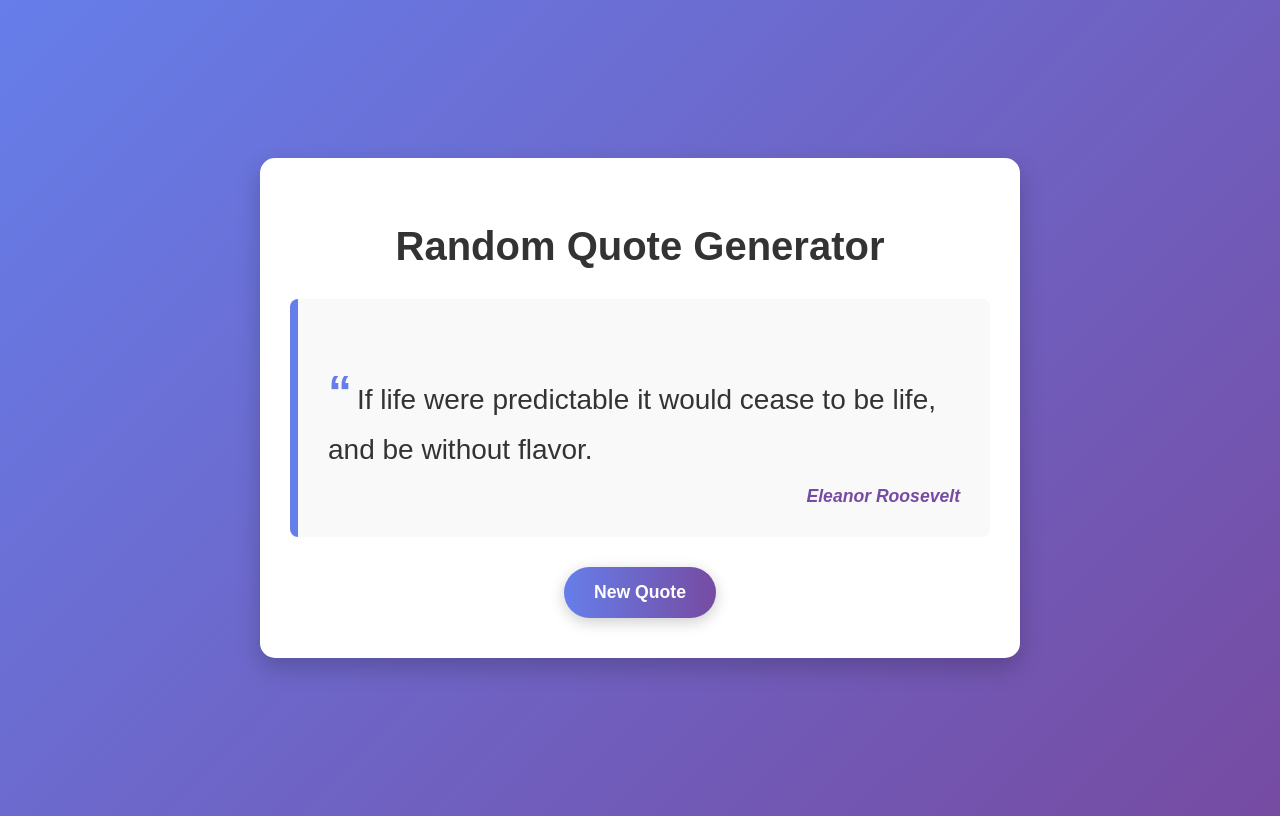
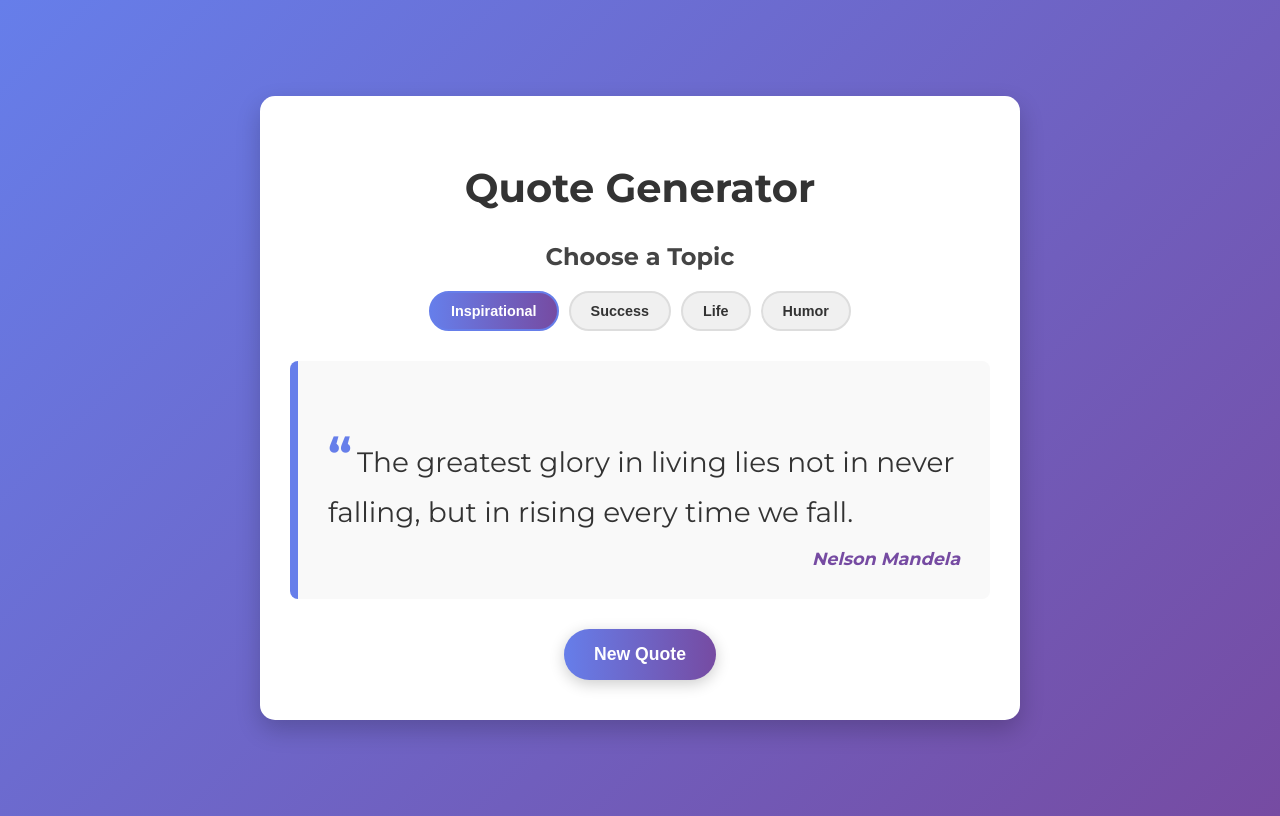
Before and after one commit to nithish-reddy-123/quote-generator, a plain HTML site: page index.html in a window 1280 px wide. Drawn offline with Linux system fonts and the light colour scheme.

Commit message:
added some features

```diff
--- a/index.css
+++ b/index.css
@@ -114,3 +114,49 @@ h1 {
         font-size: 1rem;
     }
 }
+/* --- Add this to your existing style.css --- */
+
+/* --- Interests Section Styling --- */
+.interests-container {
+    margin-bottom: 30px;
+    text-align: center;
+}
+
+.interests-container h2 {
+    font-size: 1.5rem;
+    margin-bottom: 20px;
+    font-weight: 700;
+    color: #444;
+}
+
+.interest-buttons {
+    display: flex;
+    justify-content: center;
+    flex-wrap: wrap;
+    gap: 10px; /* Adds space between buttons */
+}
+
+.interest-btn {
+    background-color: #f0f0f0;
+    color: #333;
+    border: 2px solid #ddd;
+    padding: 10px 20px;
+    font-size: 0.9rem;
+    font-weight: 700;
+    cursor: pointer;
+    border-radius: 50px;
+    transition: all 0.3s ease;
+    outline: none;
+}
+
+.interest-btn:hover {
+    background-color: #e0e0e0;
+    border-color: #ccc;
+}
+
+/* --- Style for the active interest button --- */
+.interest-btn.active {
+    background-image: linear-gradient(to right, #667eea, #764ba2);
+    color: #fff;
+    border-color: #667eea;
+}
--- a/index.html
+++ b/index.html
@@ -4,17 +4,35 @@
     <meta charset="UTF-8">
     <meta name="viewport" content="width=device-width, initial-scale=1.0">
     <title>Random Quote Generator</title>
+    <link rel="preconnect" href="https://fonts.googleapis.com">
+    <link rel="preconnect" href="https://fonts.gstatic.com" crossorigin>
+    <link href="https://fonts.googleapis.com/css2?family=Montserrat:wght@400;700&display=swap" rel="stylesheet">
     <link rel="stylesheet" href="index.css">
 </head>
 <body>
     <div class="container">
- <h1>Random Quote Generator</h1>
+        <h1>Quote Generator</h1>
+
+        <!-- Interest Selection Section -->
+        <div class="interests-container">
+            <h2>Choose a Topic</h2>
+            <div class="interest-buttons">
+                <button class="interest-btn active" data-interest="inspirational">Inspirational</button>
+                <button class="interest-btn" data-interest="success">Success</button>
+                <button class="interest-btn" data-interest="life">Life</button>
+                <button class="interest-btn" data-interest="humor">Humor</button>
+            </div>
+        </div>
+
+        <!-- Quote Display Section -->
         <div class="quote-box">
             <p id="quote">This is a sample quote.</p>
             <small id="author">Sample Author</small>
         </div>
+
         <button id="new-quote-btn">New Quote</button>
     </div>
+
     <script src="index.js"></script>
 </body>
 </html>
--- a/index.js
+++ b/index.js
@@ -1,59 +1,132 @@
-const quotes = [
- {
- quote: "The greatest glory in living lies not in never falling, but in rising every time we fall.",
- author: "Nelson Mandela"
- },
- {
- quote: "The way to get started is to quit talking and begin doing.",
- author: "Walt Disney"
- },
- {
- quote: "Your time is limited, so don't waste it living someone else's life.",
- author: "Steve Jobs"
- },
- {
- quote: "If life were predictable it would cease to be life, and be without flavor.",
- author: "Eleanor Roosevelt"
- },
- {
-    quote: "Life is what happens when you're busy making other plans.",
-    author: "John Lennon"
- },
- {
-    quote: "Get busy living or get busy dying.",
-    author: "Stephen King"
- },
- {
-    quote: "You have within you right now, everything you need to deal with whatever the world can throw at you.",
-    author: "Brian Tracy"
- },
- {
-    quote: "Believe you can and you're halfway there.",
-    author: "Theodore Roosevelt"
- },
- {
-    quote: "The only impossible journey is the one you never begin.",
-    author: "Tony Robbins"
- },
- {
-    quote: "Act as if what you do makes a difference. It does.",
-    author: "William James"
- }
+// const quotes = [
+//  {
+//  quote: "The greatest glory in living lies not in never falling, but in rising every time we fall.",
+//  author: "Nelson Mandela"
+//  },
+//  {
+//  quote: "The way to get started is to quit talking and begin doing.",
+//  author: "Walt Disney"
+//  },
+//  {
+//  quote: "Your time is limited, so don't waste it living someone else's life.",
+//  author: "Steve Jobs"
+//  },
+//  {
+//  quote: "If life were predictable it would cease to be life, and be without flavor.",
+//  author: "Eleanor Roosevelt"
+//  },
+//  {
+//     quote: "Life is what happens when you're busy making other plans.",
+//     author: "John Lennon"
+//  },
+//  {
+//     quote: "Get busy living or get busy dying.",
+//     author: "Stephen King"
+//  },
+//  {
+//     quote: "You have within you right now, everything you need to deal with whatever the world can throw at you.",
+//     author: "Brian Tracy"
+//  },
+//  {
+//     quote: "Believe you can and you're halfway there.",
+//     author: "Theodore Roosevelt"
+//  },
+//  {
+//     quote: "The only impossible journey is the one you never begin.",
+//     author: "Tony Robbins"
+//  },
+//  {
+//     quote: "Act as if what you do makes a difference. It does.",
+//     author: "William James"
+//  }
 
-];
+// ];
 
+// const quoteText = document.getElementById('quote');
+// const authorText = document.getElementById('author');
+// const newQuoteBtn = document.getElementById('new-quote-btn');
+
+// function getRandomQuote() {
+//  const randomIndex = Math.floor(Math.random() * quotes.length);
+//  const randomQuote = quotes[randomIndex];
+//  quoteText.textContent = randomQuote.quote;
+//  authorText.textContent = randomQuote.author;
+// }
+
+// newQuoteBtn.addEventListener('click', getRandomQuote);
+
+// // Display a random quote on initial load
+// getRandomQuote();
+// Object containing quotes categorized by interest
+const quotes = {
+    inspirational: [
+        { quote: "The greatest glory in living lies not in never falling, but in rising every time we fall.", author: "Nelson Mandela" },
+        { quote: "The future belongs to those who believe in the beauty of their dreams.", author: "Eleanor Roosevelt" },
+        { quote: "It is during our darkest moments that we must focus to see the light.", author: "Aristotle" }
+    ],
+    success: [
+        { quote: "The way to get started is to quit talking and begin doing.", author: "Walt Disney" },
+        { quote: "Success is not final, failure is not fatal: it is the courage to continue that counts.", author: "Winston Churchill" },
+        { quote: "I find that the harder I work, the more luck I seem to have.", author: "Thomas Jefferson" }
+    ],
+    life: [
+        { quote: "Your time is limited, so don't waste it living someone else's life.", author: "Steve Jobs" },
+        { quote: "If life were predictable it would cease to be life, and be without flavor.", author: "Eleanor Roosevelt" },
+        { quote: "The purpose of our lives is to be happy.", author: "Dalai Lama" }
+    ],
+    humor: [
+        { quote: "I'm sorry, if you were right, I'd agree with you.", author: "Robin Williams" },
+        { quote: "I always wanted to be somebody, but now I realize I should have been more specific.", author: "Lily Tomlin" },
+        { quote: "If you think you are too small to make a difference, try sleeping with a mosquito.", author: "Dalai Lama" }
+    ]
+};
+
+// DOM Elements
 const quoteText = document.getElementById('quote');
 const authorText = document.getElementById('author');
 const newQuoteBtn = document.getElementById('new-quote-btn');
+const interestButtons = document.querySelectorAll('.interest-btn');
 
-function getRandomQuote() {
- const randomIndex = Math.floor(Math.random() * quotes.length);
- const randomQuote = quotes[randomIndex];
- quoteText.textContent = randomQuote.quote;
- authorText.textContent = randomQuote.author;
+// State variable to keep track of the current interest
+let currentInterest = 'inspirational'; // Default interest
+
+// --- Functions ---
+
+// Function to set the current interest and update active button
+function setInterest(e) {
+    // Remove active class from all buttons
+    interestButtons.forEach(btn => btn.classList.remove('active'));
+
+    // Add active class to the clicked button
+    const clickedButton = e.target;
+    clickedButton.classList.add('active');
+
+    // Update the current interest
+    currentInterest = clickedButton.dataset.interest;
+
+    // Display a new quote from the selected category
+    getRandomQuote();
 }
 
+// Function to get and display a random quote from the current interest category
+function getRandomQuote() {
+    const quotesByCategory = quotes[currentInterest];
+    const randomIndex = Math.floor(Math.random() * quotesByCategory.length);
+    const randomQuote = quotesByCategory[randomIndex];
+
+    quoteText.textContent = randomQuote.quote;
+    authorText.textContent = randomQuote.author;
+}
+
+// --- Event Listeners ---
+
+// Add click event listener to the "New Quote" button
 newQuoteBtn.addEventListener('click', getRandomQuote);
 
-// Display a random quote on initial load
+// Add click event listener to each interest button
+interestButtons.forEach(btn => btn.addEventListener('click', setInterest));
+
+// --- Initial Load ---
+
+// Display a random quote from the default category on initial page load
 getRandomQuote();
```
Lines whose indentation alone changed are shown as unchanged.
